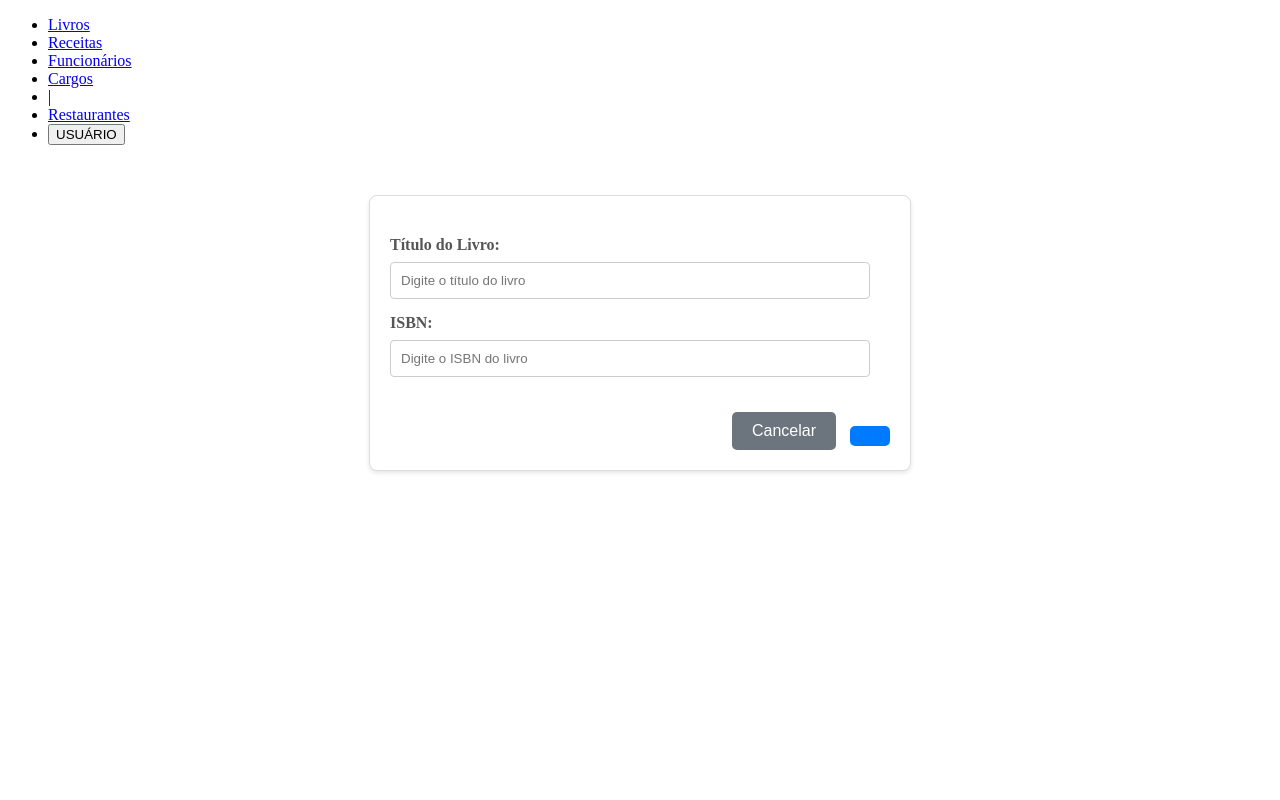
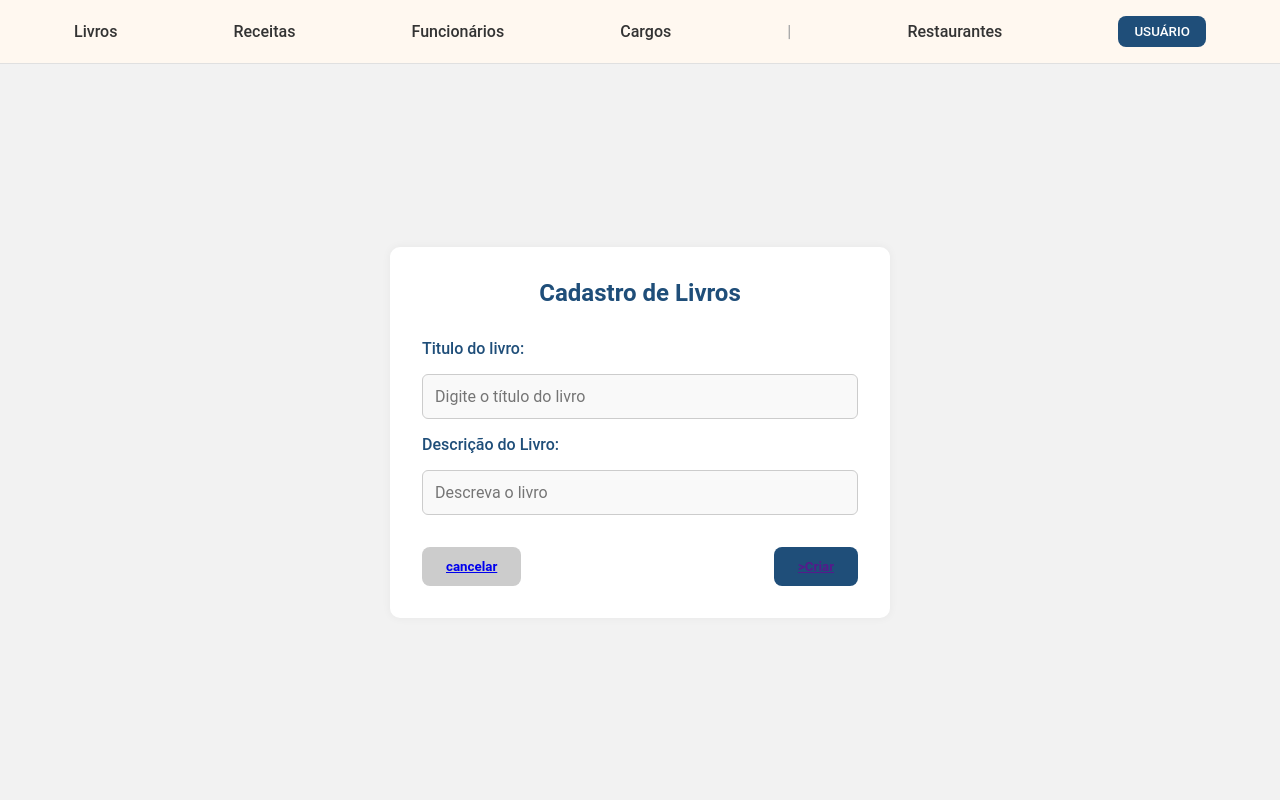
Before and after one commit to DanielG2602/Remade-TCC, a PHP site: page /formLivros.php in a window 1280 px wide. Run offline with PHP 8.4, Linux system fonts and the light colour scheme; data that the repository does not hold is empty.

Commit message:
Atualiza lógica de redefinição de senha, corrige referências de variáveis e melhora a estrutura do formulário de cadastro de livros. Adiciona novas tabelas ao banco de dados para gerenciamento de senhas.

```diff
--- a/BACK-END/ADM/solicitarRedefinicao.php
+++ b/BACK-END/ADM/solicitarRedefinicao.php
@@ -17,7 +17,7 @@ if ($_SERVER["REQUEST_METHOD"] == "POST") {
 
     if ($usuario) {
         $idUsuario = $usuario['id'];
-        $nomeUsuario = $usuario['nome'];
+        $nomeUsuario = $usuario['nomeUser'];
 
         $token = bin2hex(random_bytes(32));
         $expiraEm = date('Y-m-d H:i:s', strtotime('+1 hour')); // Token expira em 1 hora
--- a/FRONT-END/css/formLivros.css
+++ b/FRONT-END/css/formLivros.css
@@ -1,64 +1,136 @@
-.form-container {
-            max-width: 500px;
-            margin: 50px auto;
-            padding: 20px;
-            border: 1px solid #ddd;
+* {
+    margin: 0;
+    padding: 0;
+    box-sizing: border-box;
+    font-family: "Roboto", sans-serif;
+  }
+
+  html, body {
+    height: 100%;
+    background-color: #f2f2f2;
+    color: #333;
+  }
+
+  body {
+    display: flex;
+    flex-direction: column;
+  }
+
+  header {
+    background-color: #fff8f0;
+    border-bottom: 1px solid #e0e0e0;
+  }
+
+  nav ul {
+    display: flex;
+    justify-content: space-around;
+    align-items: center;
+    list-style: none;
+    padding: 1rem;
+  }
+
+  nav ul li a {
+    text-decoration: none;
+    color: #333;
+    font-weight: 500;
+    transition: color 0.3s;
+  }
+
+  nav ul li a:hover {
+    color: #1f4e79;
+  }
+
+  .divider {
+    color: #aaa;
+    font-weight: bold;
+  }
+
+  .btn-user {
+    background-color: #1f4e79;
+    color: white;
+    border: none;
+    padding: 0.5rem 1rem;
     border-radius: 8px;
-            box-shadow: 0 2px 4px rgba(0,0,0,0.1);
+    cursor: pointer;
+    font-weight: 500;
+  }
+
+  main {
+    flex: 1;
+    display: flex;
+    align-items: center;
+    justify-content: center;
+    padding: 2rem;
+  }
+
+  form {
+    min-width: 500px;
+    padding: 2rem;
     background-color: #fff;
+    border-radius: 10px;
+    box-shadow: 0 0 10px rgba(0, 0, 0, 0.05);
+    display: flex;
+    flex-direction: column;
+    gap: 1rem;
   }
-        .form-container h2 {
+
+  form h2 {
     text-align: center;
+    color: #1f4e79;
+    margin-bottom: 1rem;
+  }
+
+  form label {
+    font-weight: 500;
+    color: #1f4e79;
+  }
+
+  form input,
+  form select {
+    padding: 0.75rem;
+    border: 1px solid #ccc;
+    border-radius: 6px;
+    font-size: 1rem;
+    transition: border 0.3s;
+    background-color: #f9f9f9;
+  }
+
+  form input:focus,
+  form select:focus {
+    border-color: #1f4e79;
+    background-color: #fff;
+    outline: none;
+  }
+
+  .botoes {
+    display: flex;
+    justify-content: space-between;
+    margin-top: 1rem;
+  }
+
+  .botoes button {
+    padding: 0.75rem 1.5rem;
+    border: none;
+    border-radius: 8px;
+    font-weight: bold;
+    cursor: pointer;
+    transition: background-color 0.3s ease;
+  }
+
+  button.cancelar {
+    background-color: #ccc;
     color: #333;
-            margin-bottom: 20px;
   }
-        .form-container label {
-            display: block;
-            margin-bottom: 8px;
-            font-weight: bold;
-            color: #555;
+
+  button.cancelar:hover {
+    background-color: #b3b3b3;
   }
-        .form-container input[type="text"],
-        .form-container input[type="number"],
-        .form-container textarea { /* Added textarea for potentially longer descriptions */
-            width: calc(100% - 20px);
-            padding: 10px;
-            margin-bottom: 15px;
-            border: 1px solid #ccc;
-            border-radius: 4px;
-            box-sizing: border-box;
-        }
-        .form-container textarea {
-            resize: vertical;
-            min-height: 80px;
-        }
-        .form-container .botoes {
-            text-align: right;
-            margin-top: 20px;
-        }
-        .form-container .botoes button {
-            padding: 10px 20px;
-            border: none;
-            border-radius: 5px;
-            cursor: pointer;
-            font-size: 1em;
-            text-decoration: none; /* For the 'a' inside button */
-            display: inline-block;
-        }
-        .form-container .botoes .cancelar {
-            background-color: #6c757d;
-            color: white;
-            margin-right: 10px;
-        }
-        .form-container .botoes .cancelar a {
-            color: white;
-            text-decoration: none;
-        }
-        .form-container .botoes .confirmar {
-            background-color: #007bff;
+
+  button.confirmar {
+    background-color: #1f4e79;
     color: white;
   }
-        .form-container .botoes .confirmar a {
-            color: white;
-            text-decoration: none;
+
+  button.confirmar:hover {
+    background-color: #163b5d;
   }
--- a/FRONT-END/html/FormInformeEmail.php
+++ b/FRONT-END/html/FormInformeEmail.php
@@ -16,7 +16,7 @@
         <input type="email" id="email" name="email" placeholder="seuemail@exemplo.com" required>
 
         <div class="buttons">
-          <button type="button" class="cancel" onclick="window.location.href='sua-pagina-de-login.html'">Cancelar</button>
+          <button type="button" class="cancel" onclick="window.location.href='./FormLogin.php'">Cancelar</button>
           <button type="submit" class="submit">Enviar Link</button>
         </div>
       </form>
--- a/FRONT-END/html/FormLogin.php
+++ b/FRONT-END/html/FormLogin.php
@@ -26,6 +26,7 @@ if (isset($_SESSION['usuario_id'])) {
 </head>
 <body>
     <main>
+
         <div id="lado_esquerdo"></div>
         <div id="lado_direito">
             <form action="../../BACK-END/ADM/ValidaUsuario.php" method="post">
@@ -47,7 +48,7 @@ if (isset($_SESSION['usuario_id'])) {
                 </label>
 
                 <div class="botoes">
-                    <button type="button" class="esqueceu-senha"><a href="./FormEsqueceuSenha.php">Esqueceu sua Senha?</a> </button>
+                    <button type="button" class="esqueceu-senha"><a href="./FormInformeEmail.php">Esqueceu sua Senha?</a> </button>
                     <button type="submit" class="conectar">Conecta-se</button>
 
                     <div class="nao-tem-conta"> <p>Não tem uma conta?</p>
--- a/FRONT-END/html/formLivros.php
+++ b/FRONT-END/html/formLivros.php
@@ -3,7 +3,7 @@
 <head>
     <meta charset="UTF-8" />
     <meta name="viewport" content="width=device-width, initial-scale=1.0" />
-    <link rel="stylesheet" href="../css/FormLivros.css" /> <title>Cadastro/Edição de Livro</title>
+    <link rel="stylesheet" href="../css/FormCargos.css" /> <title>Cadastro/Edição de Livro</title>
     <style>
 </style>
 </head>
@@ -20,31 +20,20 @@
             </ul>
         </nav>
     </header>
+    <main>
+    <form action="../../BACK-END/livros.php" method="GET">
+      <h2>Cadastro de Livros</h2>
 
-    <main>
-        <div class="form-container">
-            <h2><?php echo $form_title; ?></h2>
+      <label for="Titulo">Titulo do livro:</label>
+      <input type="text" name="Titulo" id="Titulo" placeholder="Digite o título do livro" required />
 
-            <form action="../../BACK-END/processar_livro.php" method="POST">
-                <?php if ($idLivro): ?>
-                    <input type="hidden" name="idLivro" value="<?php echo htmlspecialchars($idLivro); ?>" />
-                <?php endif; ?>
-
-                <label for="titulo">Título do Livro:</label>
-                <input type="text" name="titulo" id="titulo"
-                       placeholder="Digite o título do livro"
-                       value="<?php echo htmlspecialchars($titulo); ?>" required />
-                <label for="isbn">ISBN:</label>
-                <input type="text" name="isbn" id="isbn"
-                       placeholder="Digite o ISBN do livro"
-                       value="<?php echo htmlspecialchars($isbn); ?>" />
-
-                <div class="botoes">
-                    <button type="button" class="cancelar"><a href="telaLivros.php">Cancelar</a></button>
-                    <button type="submit" class="confirmar"><?php echo $form_action_text; ?></button>
-                </div>
-            </form>
-        </div>
-    </main>
+      <label for="Isbn">Descrição do Livro:</label>
+      <input type="text" name="Isbn" id="Isbn" placeholder="Descreva o livro" required />
+      <div class="botoes">
+        <button type="button" class="cancelar"><a href="FormLivros.php">cancelar</a></button>
+        <button type="submit" class="confirmar"><a href="" </button>>Criar</a></button>
+      </div>
+    </form>
+  </main>
 </body>
 </html>
--- a/FRONT-END/html/index.php
+++ b/FRONT-END/html/index.php
@@ -23,9 +23,9 @@ $usuario_email = $_SESSION['usuario_email'] ?? 'Usuário';
                 <li><a href="index.php">RCBR</a></li>
                 <li><a href="#">Receitas</a></li>
                 <li><a href="./GerenciarCargos.php">Cargos</a></li>
-                <li><a href="./ListaFuncionarios.php">Funcionarios</a></li>
+                <li><a href="./ListarFuncionarios.php">Funcionarios</a></li>
                 <li class="divider">|</li>
-                <li><a href="./ListaRestaurantes.php">Restaurantes</a></li>
+                <li><a href="./ListarRestaurantes.php">Restaurantes</a></li>
                 <li class="user-section">
                     <span class="user-name">USUARIO</span>
                     <div class="user-dropdown-content">
```
Also changed, not shown: BACK-END/livros.php (+25 -12 lines), FRONT-END/html/telaLivros.php (+155 -22 lines), banco.sql (+11 -0 lines). Lines whose indentation alone changed are shown as unchanged.
